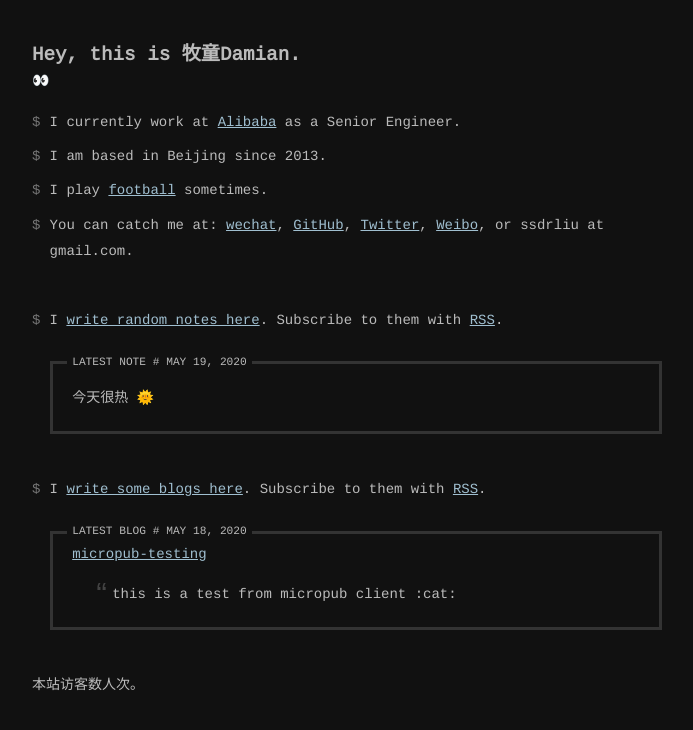
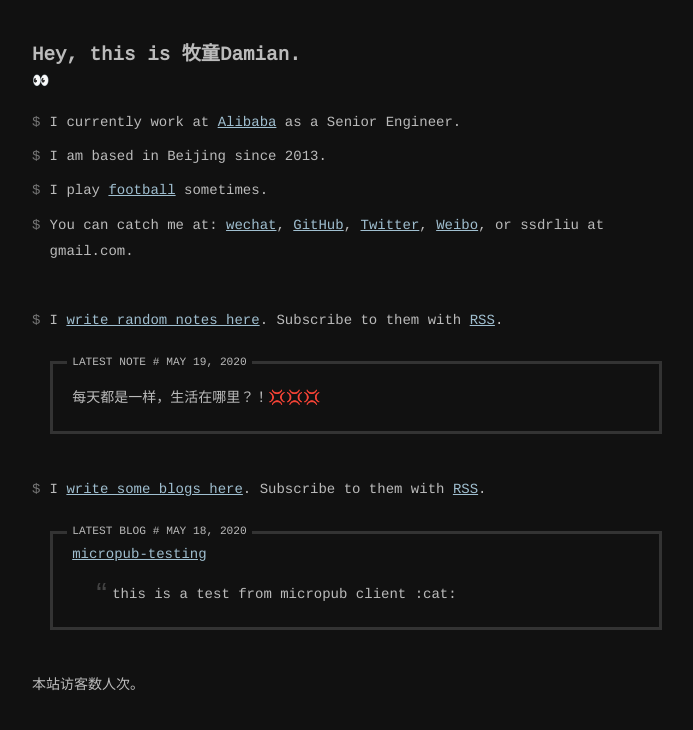
Before and after one commit to ssdr/site, a Jekyll site: the page built from index.html, in a window 1280 px wide. Shown: the top 730 px of the page, without its empty margins (293-986 px from the left). Built offline with Jekyll 4.4.1, drawn with Linux system fonts in a browser that asks for light colours; comment, search, counter and statistics services are not loaded.

Commit message:
📝 Update an entry via micropub

```diff
--- a/_data/notes.yml
+++ b/_data/notes.yml
@@ -1,3 +1,7 @@
+- date: 2020/05/19 12:53
+  content: |
+    每天都是一样，生活在哪里？！💢💢💢
+
 - date: 2020/05/19 04:57
   content: |
     今天很热 🌞
```
